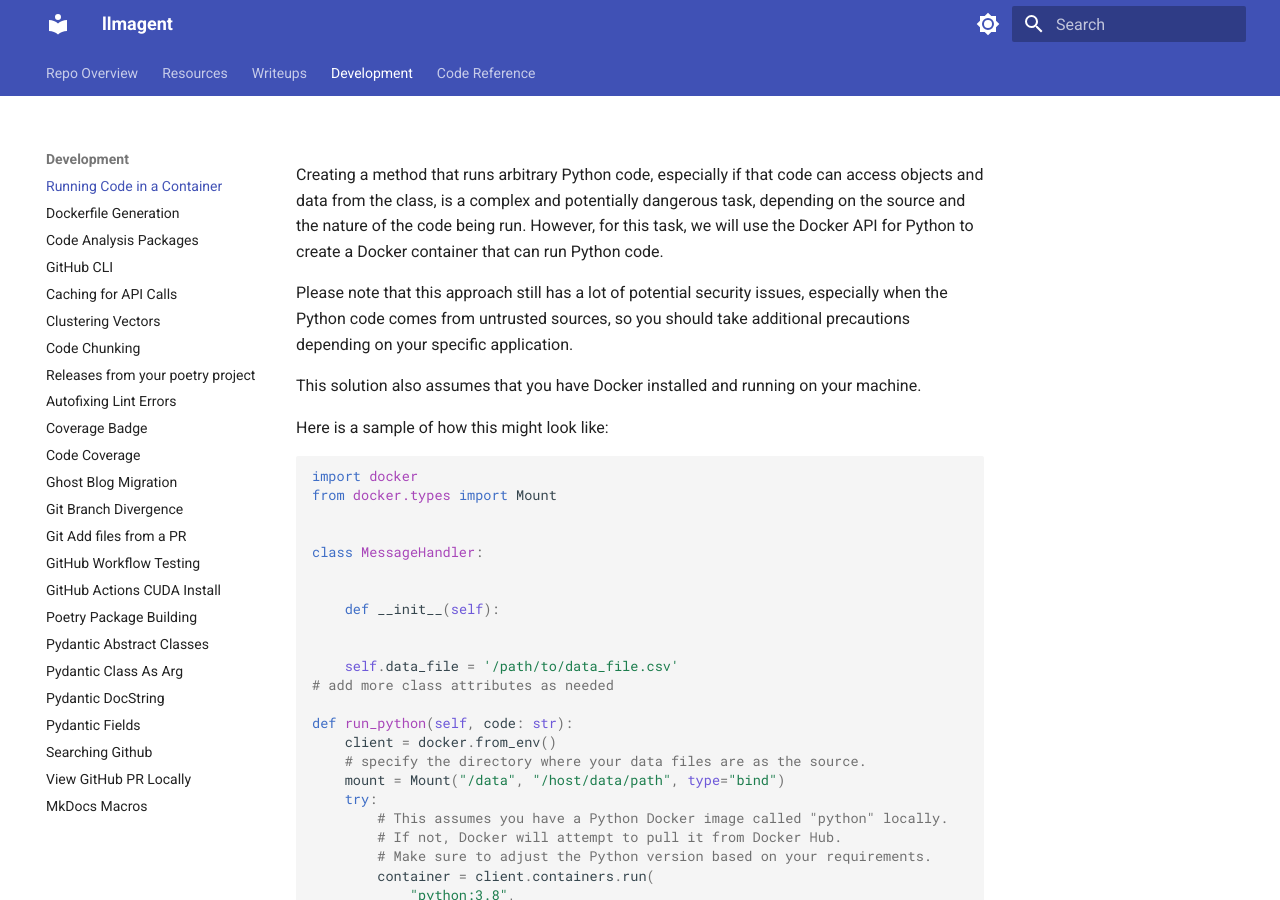
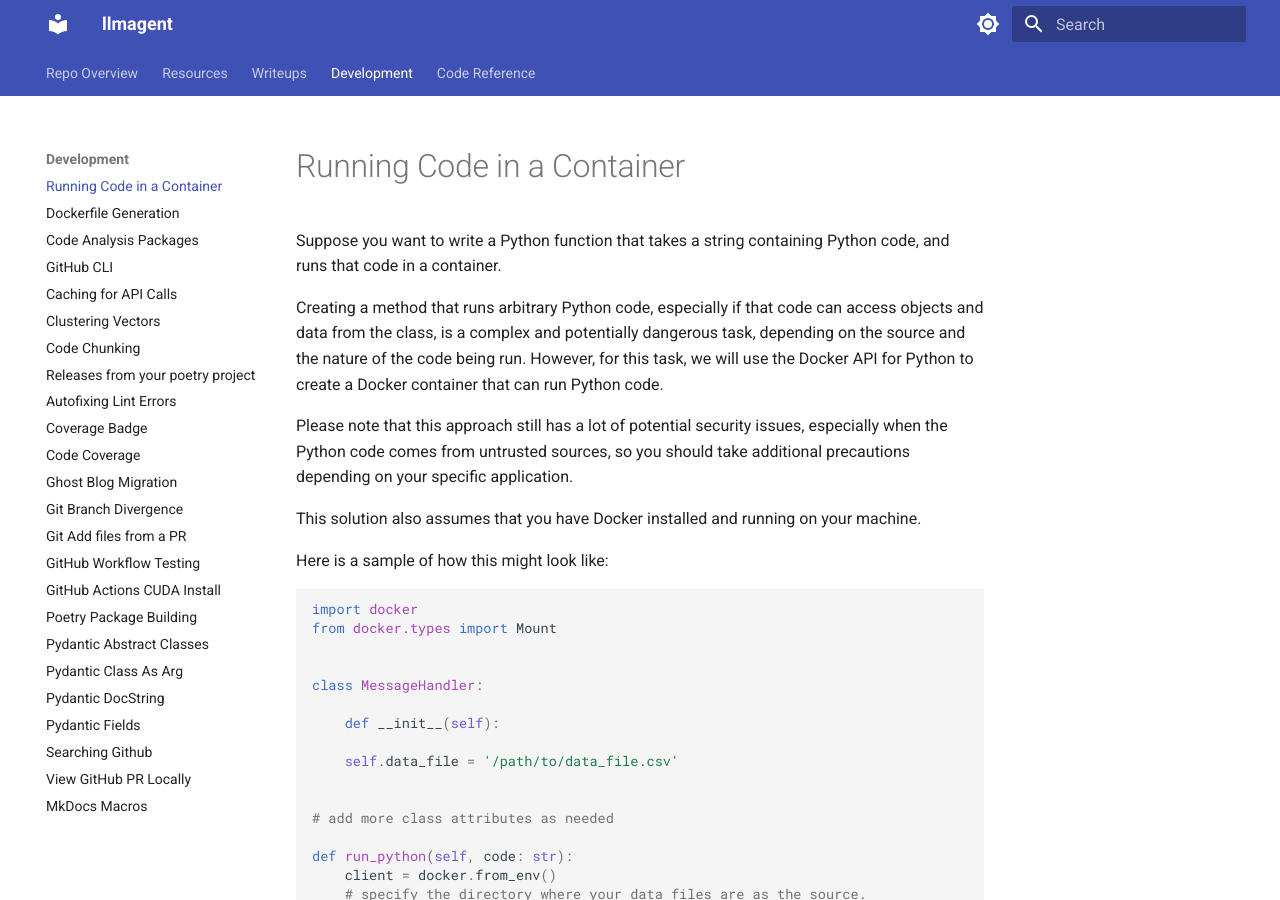
Before and after one commit to langroid/langroid, an MkDocs documentation site: the page built from docs/development/running-code-container.md, in a window 1280 px wide and 900 px high. Built offline with MkDocs 1.6.1 and Material for MkDocs 9.7.7, drawn with Linux system fonts in a browser that asks for light colours.

Commit message:
docs fixes

```diff
--- a/docs/development/running-code-container.md
+++ b/docs/development/running-code-container.md
@@ -1,3 +1,8 @@
+# Running Code in a Container
+
+Suppose you want to write a Python function that takes a string containing
+Python code, and runs that code in a container.
+
 Creating a method that runs arbitrary Python code, especially if that code can
 access objects and data from the class, is a complex and potentially dangerous
 task, depending on the source and the nature of the code being run. However, for
@@ -20,11 +25,11 @@ from docker.types import Mount
 
 class MessageHandler:
 
-
     def __init__(self):
 
+    self.data_file = '/path/to/data_file.csv'
 
-    self.data_file = '/path/to/data_file.csv'
+
 # add more class attributes as needed
 
 def run_python(self, code: str):
```
